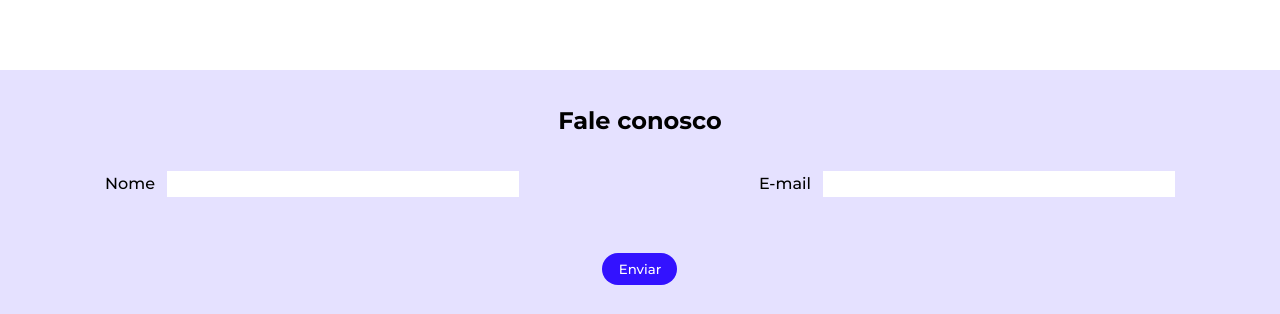
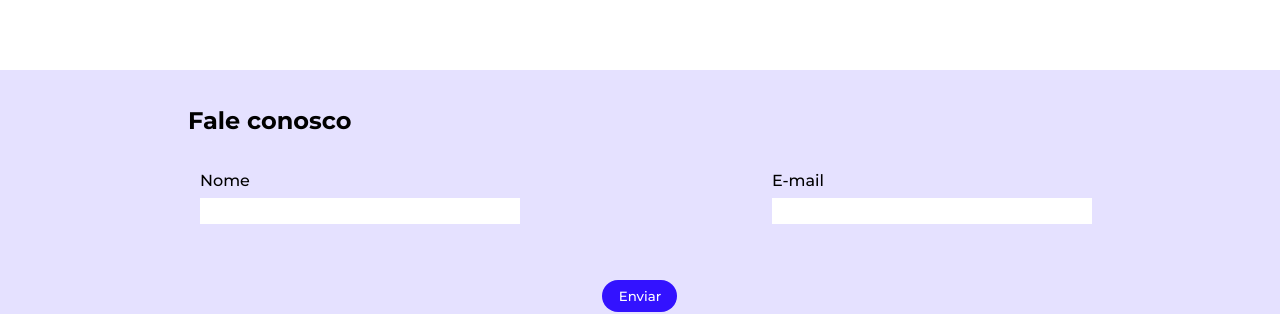
Before and after one commit to kehkelly/tcc-2, a React (Vite) app: page / in a window 1280 px wide. Shown: the part 1441-1755 px from the top of the page. Built offline with nearby package versions, Linux system fonts and the light colour scheme.

Commit message:
ajuste no footer

```diff
--- a/src/components/Footer.jsx
+++ b/src/components/Footer.jsx
@@ -1,6 +1,7 @@
 export function Footer() {
   return (
     <footer>
+      <section>
         <h4>Fale conosco</h4>
         <form action="mailto:tcc.3klt@gmail.com" method="post">
           <div>
@@ -12,6 +13,7 @@ export function Footer() {
             <input type="email" name="" id="email" />
           </div>
         </form>
+     </section>
         <div className="bformulario">
           <button >Enviar</button>
           <h5>Drink experience</h5>
--- a/src/styles/global.js
+++ b/src/styles/global.js
@@ -269,12 +269,22 @@ export const GlobalStyle = createGlobalStyle`
                 font-weight: 500;
             }
 
+            div {
+                display: flex;
+                flex-direction: column;
+            }
+
+            label {
+                margin-left: 0.75rem;
+                padding-bottom: 0.5rem;
+            }
+
             button {
                 font-weight: 500;
             }
 
             input {
-                width: 22rem;
+                width: 20rem;
             }
 
             button:hover {
```
